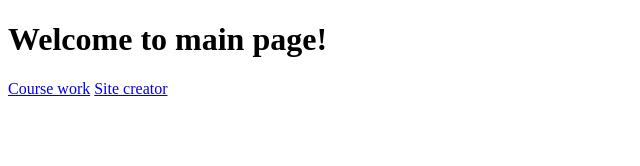
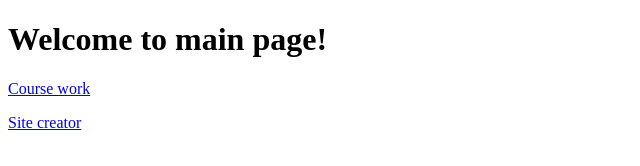
Before and after one commit to KulchytskiyDmytro/KulchytskiyDmytro.github.io, a plain HTML site: page index.html in a window 1280 px wide. Shown: the whole page, without its empty margins (0-640 px from the left). Drawn offline with Linux system fonts and the light colour scheme.

Commit message:
Update index.html

```diff
--- a/index.html
+++ b/index.html
@@ -9,7 +9,7 @@
         <h1>Welcome to main page!</h1>
 
 
-        <a href="Coursework/coursework.html">Course work</a>
+        <p><a href="Coursework/coursework.html">Course work</a></p>
         <a href="practice1/practice1.html">Site creator</a>
     </body>
 </html>
```
